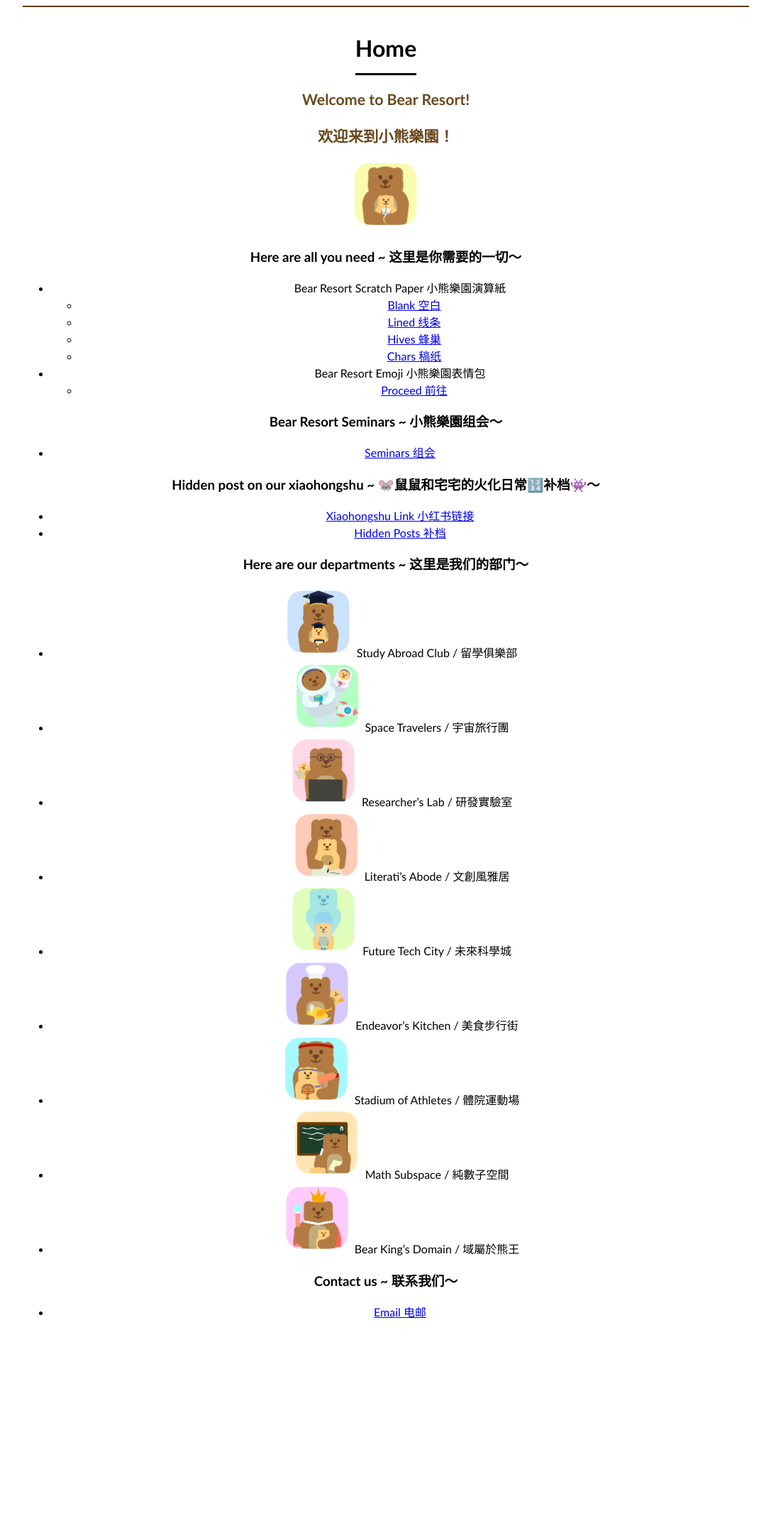
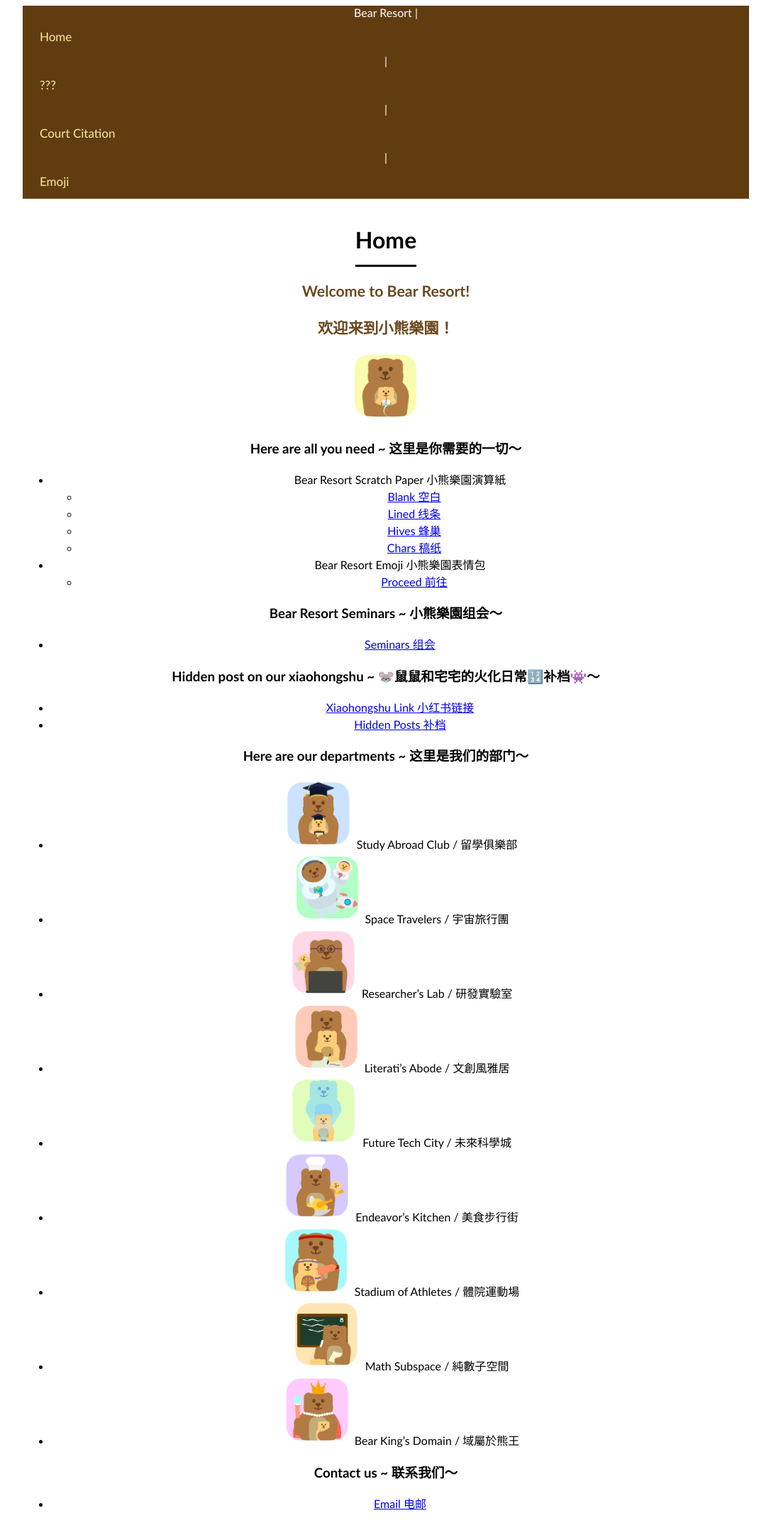
Before and after one commit to Bear-Resort/bear-resort.github.io, a Jekyll site: the page built from index.md, in a window 1280 px wide. Shown: the whole page at 71% size, without its empty margins (96-1183 px from the left). Built offline with Jekyll 4.4.1, drawn with Linux system fonts in a browser that asks for light colours; before the commit the page ends 1876 px from its top, so only the background shows below that.

Commit message:
Update style.css

```diff
--- a/assets/css/style.css
+++ b/assets/css/style.css
@@ -37,8 +37,7 @@ largertitle {
     background-color: #623c11;
     color: #ffffff;
     overflow: hidden;
-    height: 2px;
-    border-width: 0;
+    /* height: 2px; */
 }
 
 .topnav a {
```
